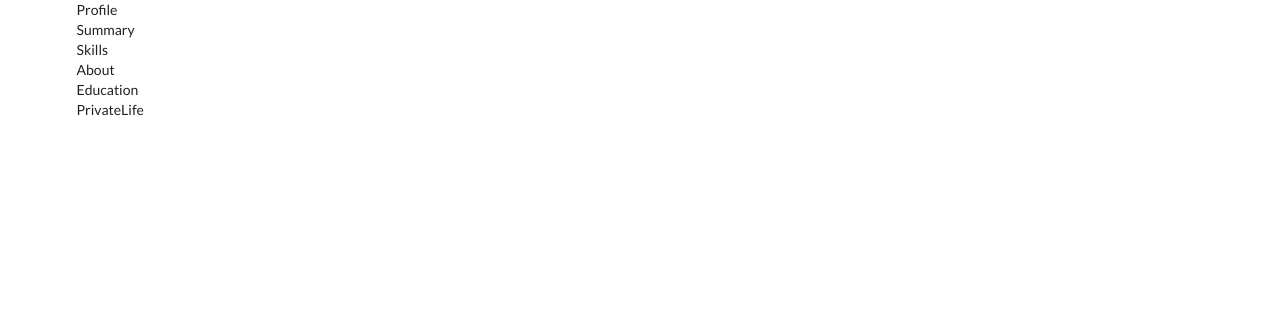
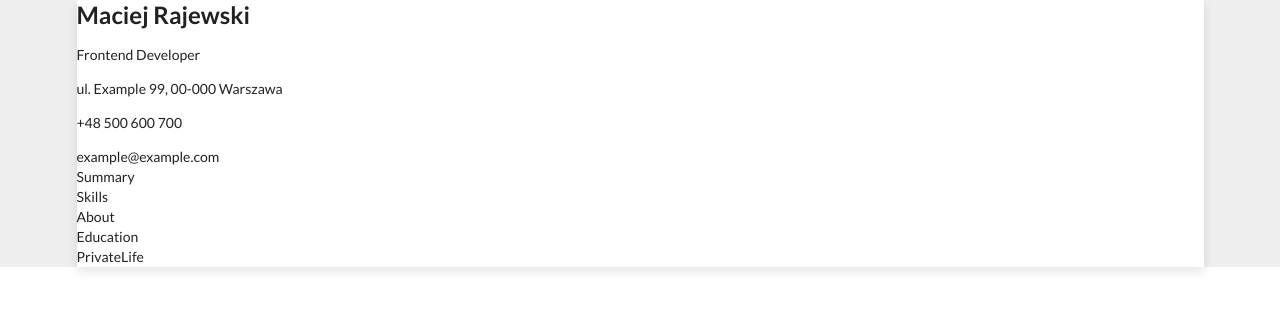
Before and after one commit to mrajewski/CV-Creator, a React (Create React App) app: page / in a window 1280 px wide. Shown: the top 310 px of the page. Built offline with nearby package versions, Linux system fonts and the light colour scheme.

Commit message:
profile redux added

```diff
--- a/src/App.scss
+++ b/src/App.scss
@@ -0,0 +1,8 @@
+.app {
+  background-color: #eee;
+}
+
+.resume {
+  background-color: #fff;
+  box-shadow: 0 5px 10px rgba(0,0,0,.1); ;
+}
--- /dev/null
+++ b/src/actions/types.js
@@ -0,0 +1 @@
+export const PROFILE_UPDATE = "PROFILE_UPDATE";
--- a/src/components/preview/Profile.js
+++ b/src/components/preview/Profile.js
@@ -1,10 +1,24 @@
 import React from "react";
 import {connect} from "react-redux"
 
-const Profile = (props) => {
+const Profile = ({profile}) => {
     return (
-        <div>Profile</div>
+        <section className="">
+            <h2 className="header">{profile.name}</h2>
+            <p className="title">{profile.job}</p>
+            <div className="address">
+                <p>{profile.address}</p>
+                <p>{profile.phone}</p>
+                <p>{profile.mail}</p>
+            </div>
+        </section>
     )
 };
 
-export default connect(null)(Profile)
+const mapStateToProps = (state) => {
+    return {
+        profile: state.resume.profile
+    }
+};
+
+export default connect(mapStateToProps)(Profile)
--- a/src/index.js
+++ b/src/index.js
@@ -3,10 +3,18 @@ import "./App.scss"
 import ReactDOM from 'react-dom';
 import {Provider} from "react-redux";
 import App from "./components/App";
-import {createStore} from "redux";
-import reducers from "./reducers"
+import {createStore, compose, combineReducers} from "redux";
+import resumeReducers from "./reducers"
+import {reducer as formReducer} from "redux-form"
 
-const store = createStore(reducers);
+const reducers = combineReducers({
+    resume: resumeReducers,
+    form: formReducer,
+});
+
+const composeEnhancers = window.__REDUX_DEVTOOLS_EXTENSION_COMPOSE__ || compose;
+const store = createStore(reducers,composeEnhancers() );
+
 
 ReactDOM.render(
     <Provider store={store}>
--- a/src/reducers/index.js
+++ b/src/reducers/index.js
@@ -1,6 +1,8 @@
 import {combineReducers} from "redux";
-import {reducer as formReducer} from "redux-form"
+import profileReducer from "./profileReducer";
 
-export default combineReducers({
-    form:formReducer
-})
+const resumeReducers = combineReducers({
+    profile: profileReducer
+});
+
+export default resumeReducers
--- /dev/null
+++ b/src/reducers/profileReducer.js
@@ -0,0 +1,18 @@
+import {PROFILE_UPDATE} from "../actions/types";
+
+const INITIAL_STATE = {
+    name: "Maciej Rajewski",
+    job: "Frontend Developer",
+    phone: "+48 500 600 700",
+    mail: "example@example.com",
+    address: "ul. Example 99, 00-000 Warszawa"
+};
+
+export default (state= INITIAL_STATE, action) => {
+    switch (action.type) {
+        case PROFILE_UPDATE:
+            return {...action.payload};
+        default:
+            return state;
+    }
+}
```
